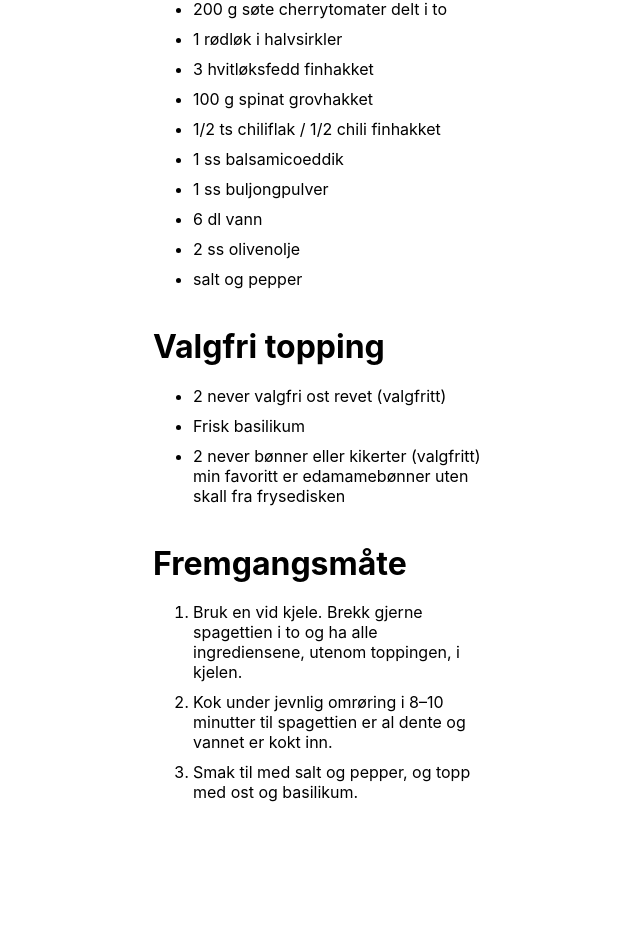
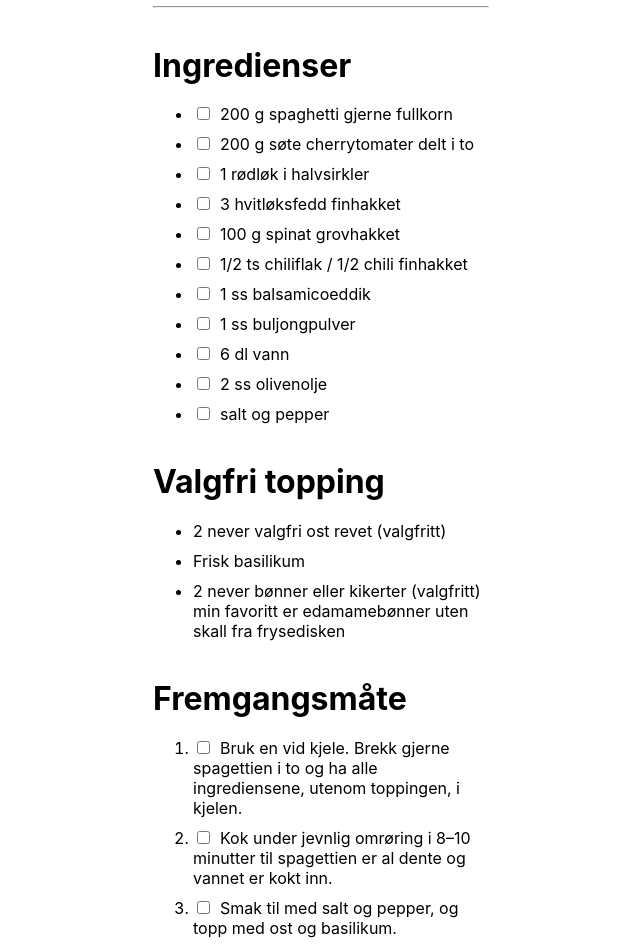
Before and after one commit to martinsanne/onepotpasta, a Next.js app: page / in a window 1280 px wide. Shown: the part 160-1112 px from the top of the page, without its empty margins (319-959 px from the left). Before the commit the page ends 1010 px from the top, so only its background shows below. Built offline with nearby package versions, Linux system fonts and the light colour scheme.

Commit message:
add checkboxes

```diff
--- a/pages/index.js
+++ b/pages/index.js
@@ -11,44 +11,79 @@ export default function Home() {
       </Head>
 
       <main className={styles.main}>
+        <h1 className={styles.title}>Skikkelig digg one-pot pasta</h1>
+        <hr />
         <h2 className={styles.title}>Ingredienser</h2>
         <ul className={styles.list}>
           <li data-uid={0}>
+            <label>
+              <input type="checkbox" />
               <span>200</span> <span>g</span> <span>spaghetti</span>{' '}
               <span>gjerne fullkorn</span>
+            </label>
           </li>
           <li data-uid={1}>
+            <label>
+              <input type="checkbox" />
               <span>200</span> <span>g</span> <span>søte cherrytomater</span>{' '}
               <span>delt i to </span>
+            </label>
           </li>
           <li data-uid={2}>
+            <label>
+              <input type="checkbox" />
               <span>1 </span> <span>rødløk</span> <span>i halvsirkler</span>
+            </label>
           </li>
           <li data-uid={3}>
+            <label>
+              <input type="checkbox" />
               <span>3</span> <span>hvitløksfedd</span> <span>finhakket</span>
+            </label>
           </li>
           <li data-uid={4}>
+            <label>
+              <input type="checkbox" />
               <span>100</span> <span>g</span> <span>spinat</span>{' '}
               <span>grovhakket </span>
+            </label>
           </li>
           <li data-uid={5}>
-            <span>1/2</span> <span>ts</span> <span>chiliflak / 1/2 chili</span>{' '}
-            <span>finhakket</span>
+            <label>
+              <input type="checkbox" />
+              <span>1/2</span> <span>ts</span>{' '}
+              <span>chiliflak / 1/2 chili</span> <span>finhakket</span>
+            </label>
           </li>
           <li data-uid={6}>
+            <label>
+              <input type="checkbox" />
               <span>1</span> <span>ss</span> <span>balsamicoeddik</span>
+            </label>
           </li>
           <li data-uid={7}>
+            <label>
+              <input type="checkbox" />
               <span>1 </span> <span>ss</span> <span>buljongpulver</span>
+            </label>
           </li>
           <li data-uid={8}>
+            <label>
+              <input type="checkbox" />
               <span>6</span> <span>dl</span> <span>vann</span>
+            </label>
           </li>
           <li data-uid={9}>
+            <label>
+              <input type="checkbox" />
               <span>2</span> <span>ss</span> <span>olivenolje</span>
+            </label>
           </li>
           <li data-uid={10}>
+            <label>
+              <input type="checkbox" />
               <span>salt og pepper</span>
+            </label>
           </li>
         </ul>
 
@@ -65,15 +100,27 @@ export default function Home() {
         <h2 className={styles.title}>Fremgangsmåte</h2>
         <ol className={styles.list}>
           <li>
+            <label>
+              <input type="checkbox" />
               Bruk en vid kjele. Brekk gjerne spagettien i to og ha alle
               ingrediensene, utenom toppingen, i kjelen.
+            </label>
           </li>
           <li>
+            <label>
+              <input type="checkbox" />
               Kok under jevnlig omrøring i 8–10 minutter til spagettien er al
               dente og vannet er kokt inn.
+            </label>
           </li>
-          <li>Smak til med salt og pepper, og topp med ost og basilikum.</li>
+          <li>
+            <label>
+              <input type="checkbox" />
+              Smak til med salt og pepper, og topp med ost og basilikum.
+            </label>
+          </li>
         </ol>
+        <h2 className={styles.title}>Yummy for your tummy!</h2>
       </main>
 
       <footer className={styles.footer}></footer>
--- a/styles/Home.module.css
+++ b/styles/Home.module.css
@@ -13,3 +13,7 @@
 .list li {
   margin-top: 10px;
 }
+
+.list input {
+  margin-right: 10px;
+}
```
Lines whose indentation alone changed are shown as unchanged.
